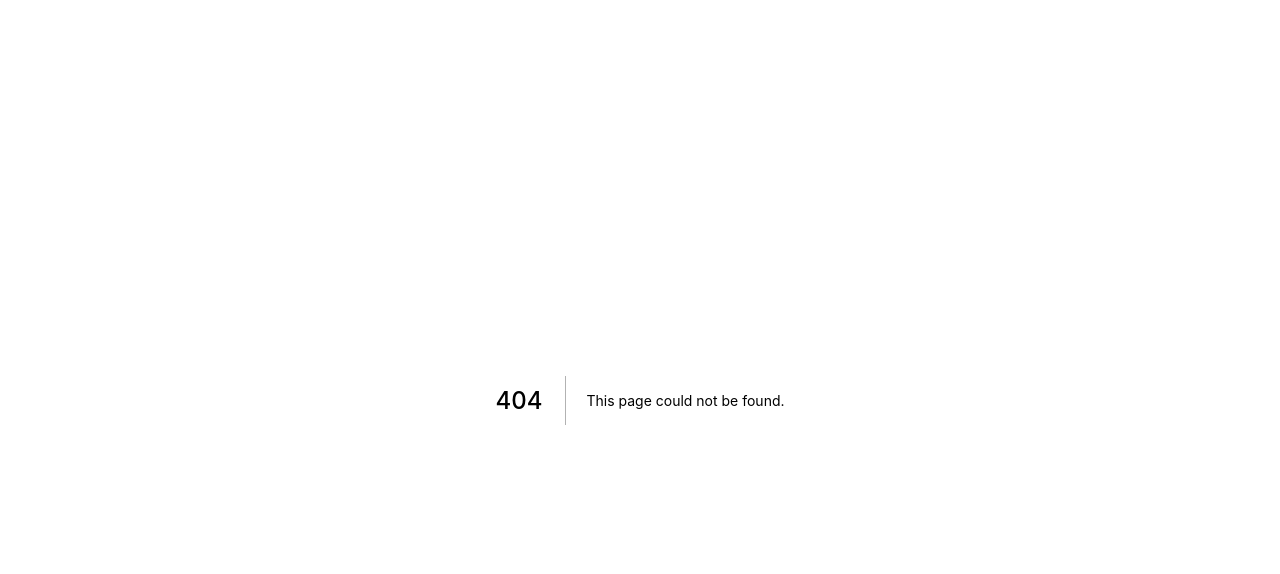
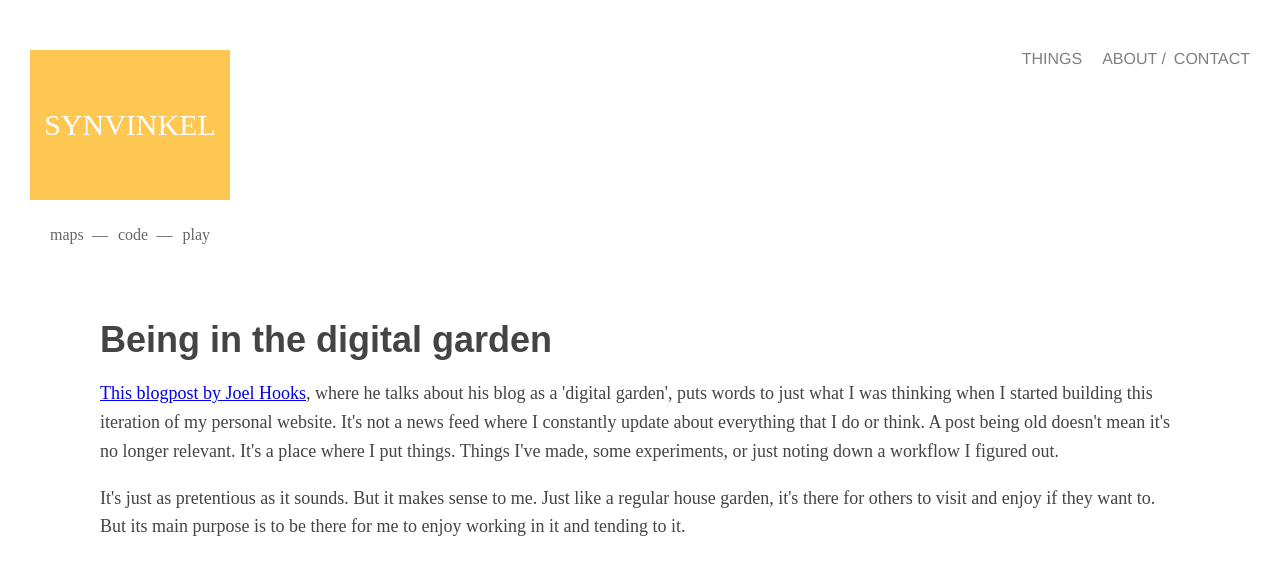
Before and after one commit to synvinkel/synvinkel-next, a Next.js app: page /notes/digitalgarden in a window 1280 px wide. Before the commit this address had no page. Shown: the top 574 px of the page. Built offline with nearby package versions, Linux system fonts and the light colour scheme.

Commit message:
Digital garden

```diff
--- a/pages/index.js
+++ b/pages/index.js
@@ -10,6 +10,7 @@ const Home = () => {
       <Header />
 
       <main>
+        <Card href="/notes/digitalgarden">Digital Garden</Card>
         <Card href="/code/designsystems" img="/static/code/designsystems/icecream.png" />
         <Card href="/projects/tsdthingy" img="/static/projects/tsdthingy/tsdthingy.jpg" />
         <Card href="/code/spirals" img="/static/code/spirals/spirals.jpg" />
--- /dev/null
+++ b/pages/notes/digitalgarden.js
@@ -0,0 +1,28 @@
+import withLayout from '../../components/Layout'
+import Header from '../../components/Header'
+
+function DigitalGarden() {
+
+    return (
+        <>
+            <Header />
+
+            <main>
+                <h1>Being in the digital garden</h1>
+
+                <p>
+                    <a target="_blank" href="https://joelhooks.com/digital-garden">This blogpost by Joel Hooks</a>, where he talks about his blog as a 'digital garden', puts words to just what
+                    I was thinking when I started building this iteration of my personal website. It's not a news feed where I constantly update about everything that I do or think.
+                    A post being old doesn't mean it's no longer relevant. It's a place where I put things. Things I've made, some experiments, or just noting down a workflow I figured out.
+                    </p>
+                <p>
+                    It's just as pretentious as it sounds. But it makes sense to me. Just like a regular house garden, it's there for others to visit and enjoy if they want to. But its main purpose is
+                    to be there for me to enjoy working in it and tending to it.
+                </p>
+            </main>
+        </>
+
+    )
+}
+
+export default withLayout(DigitalGarden)
```
Also changed, not shown: components/Card.js (+16 -2 lines).
